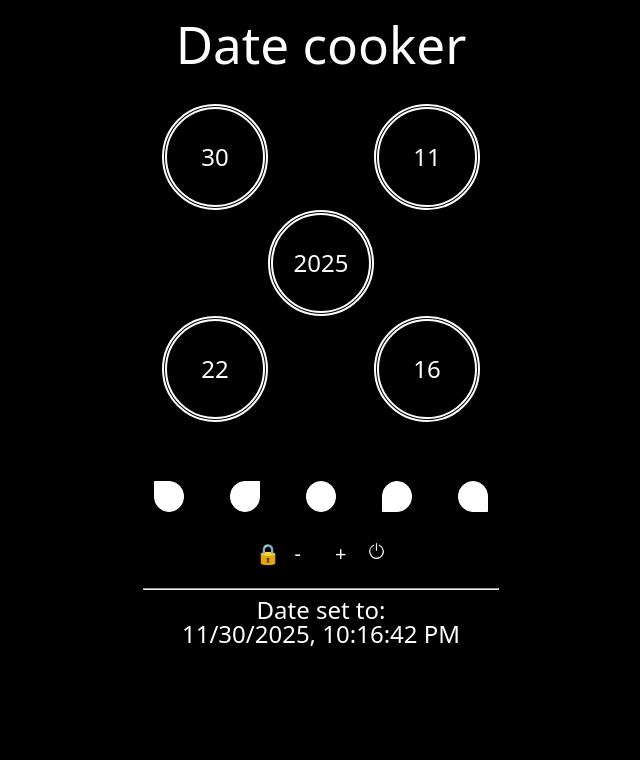
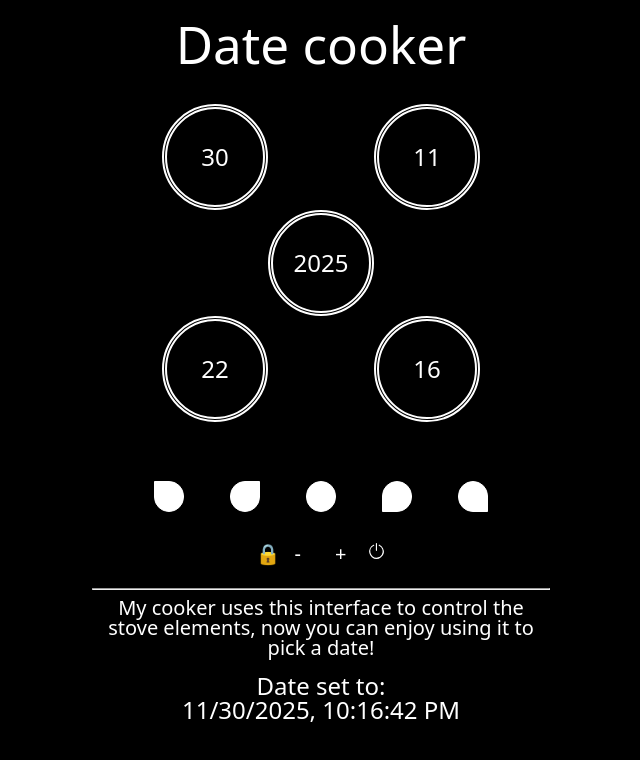
Before and after one commit to lingo/datecooker, a Svelte app: page / in a window 1280 px wide. Shown: the top 760 px of the page, without its empty margins (319-959 px from the left). Built offline with nearby package versions, Linux system fonts and the light colour scheme.

Commit message:
fix: describe stove gui

```diff
--- a/src/App.svelte
+++ b/src/App.svelte
@@ -7,11 +7,13 @@
 <main>
   <h1>Date cooker</h1>
 
+
   <div class="card">
     <DateCooker bind:value={theDate}/>
 
     <hr>
 
+    <p>My cooker uses this interface to control the stove elements, now you can enjoy using it to pick a date!</p>
     <div style="font-size: 1.5rem">Date set to: <br>{theDate.toLocaleString()}</div>
   </div>
 </main>
--- a/src/app.css
+++ b/src/app.css
@@ -99,6 +99,12 @@ h1 {
   text-align: center;
 }
 
+p {
+  max-width: 40ch;
+  font-size: 1.25rem;
+  margin-bottom: 1rem;
+}
+
 button {
   color: white;
   border: 1px solid transparent;
```
Also changed, not shown: 4 other files (tests, documents, lock files or other folders).
